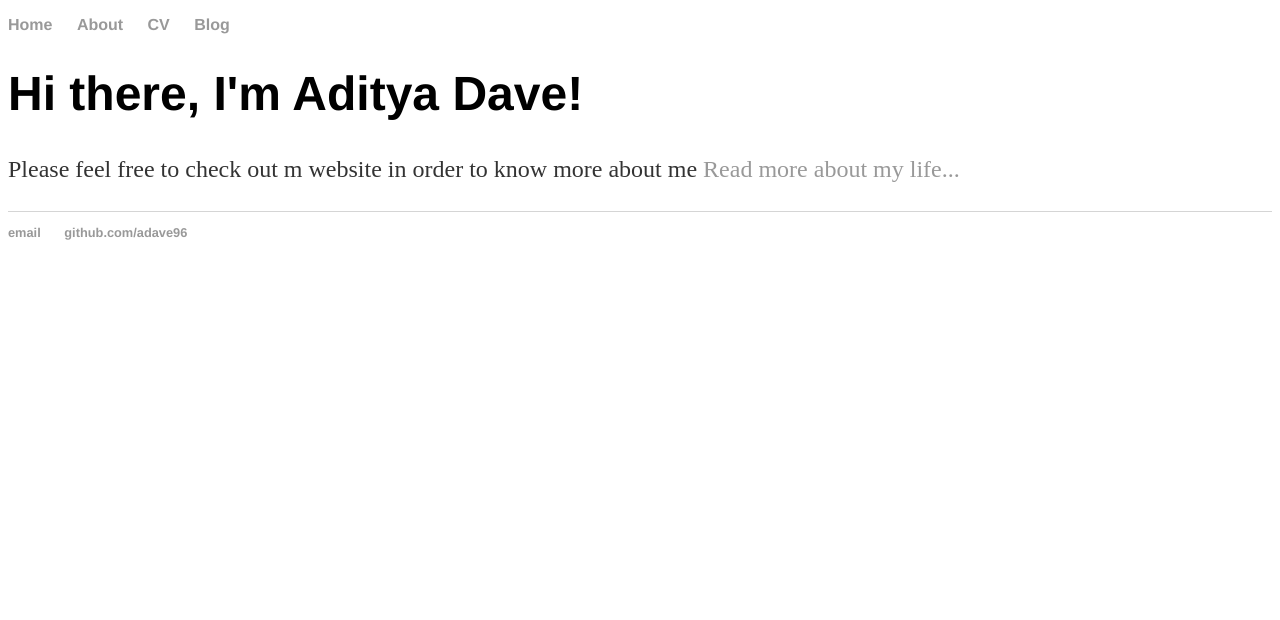
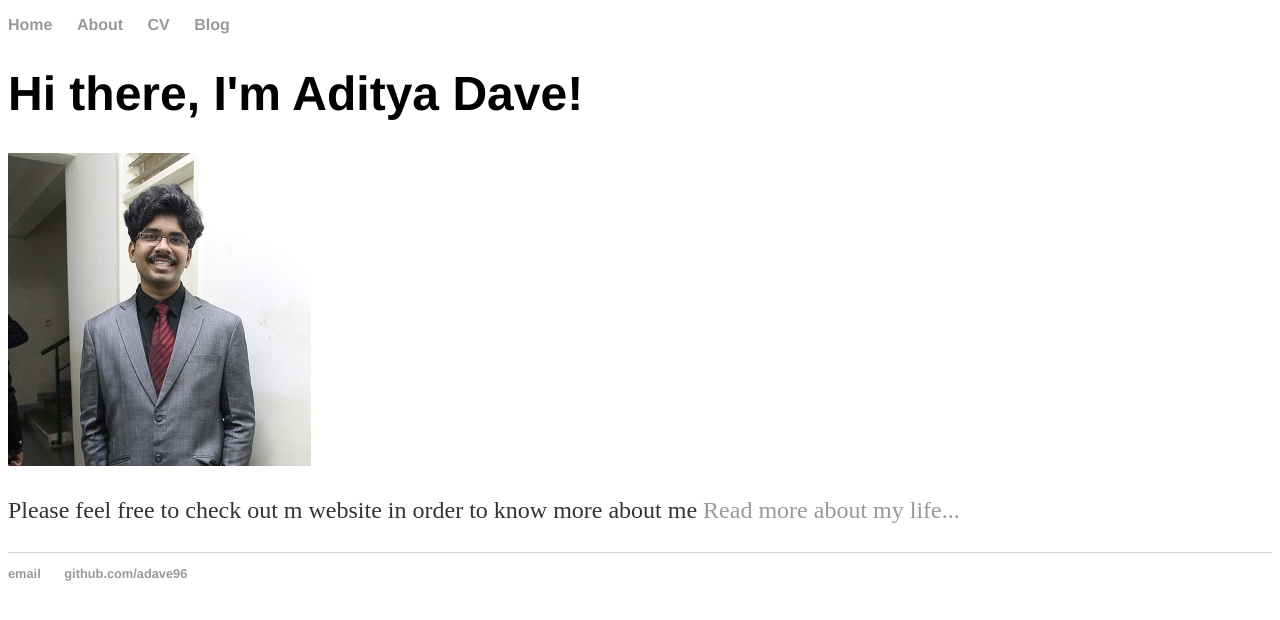
Before and after one commit to adave96/adave96.github.io, a Jekyll site: the page built from index.html, in a window 1280 px wide. Shown: the top 620 px of the page. Built offline with Jekyll 4.4.1, drawn with Linux system fonts in a browser that asks for light colours.

Commit message:
Update index.html

```diff
--- a/index.html
+++ b/index.html
@@ -4,5 +4,6 @@ title: Aditya Dave
 ---
 <div class="blurb">
 	<h1>Hi there, I'm Aditya Dave!</h1>
+	<img src="Images/Aditya_Dave.jpg" alt="hi" class="inline"/>
 	<p>Please feel free to check out m website in order to know more about me <a href="/about">Read more about my life...</a></p>
 </div><!-- /.blurb -->
```
